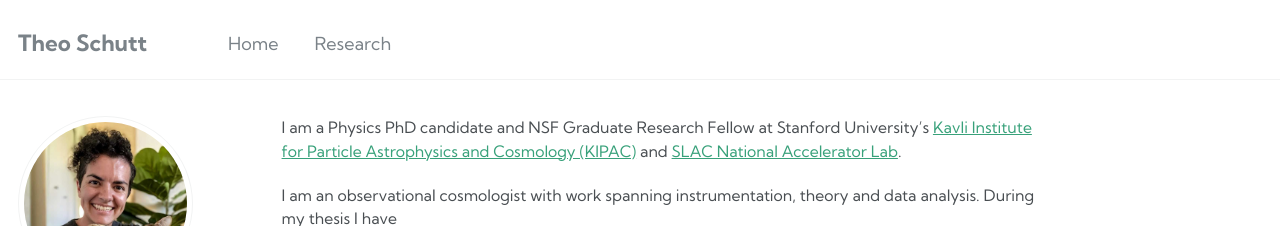
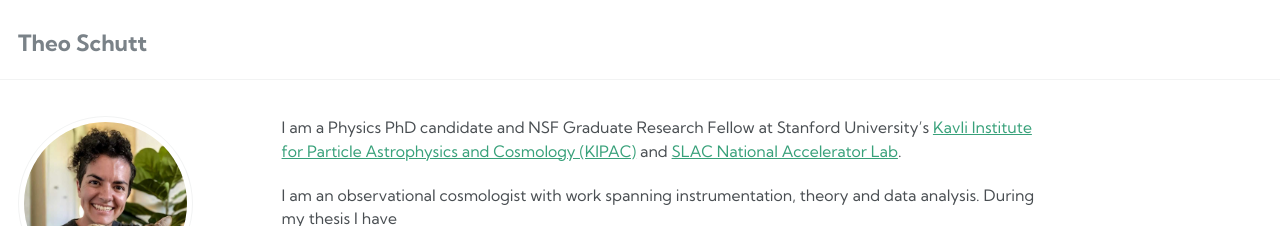
Before and after one commit to theoschutt/theoschutt.github.io, a Jekyll site: the page built from _pages/about.md, in a window 1280 px wide. Shown: the top 226 px of the page. Built offline with Jekyll 4.4.1, drawn with Linux system fonts in a browser that asks for light colours; some web fonts are replaced.

Commit message:
Update navigation.yml

```diff
--- a/_data/navigation.yml
+++ b/_data/navigation.yml
@@ -5,11 +5,11 @@
 # prevent it from being included in the site.
 
 main:
-  - title: "Home"
+  - title: ""
     url: /
 
-  - title: "Research"
-    url: /research/
+  # - title: "Research"
+  #   url: /research/
 
   # - title: "Teaching"
   #   url: /teaching/
```
